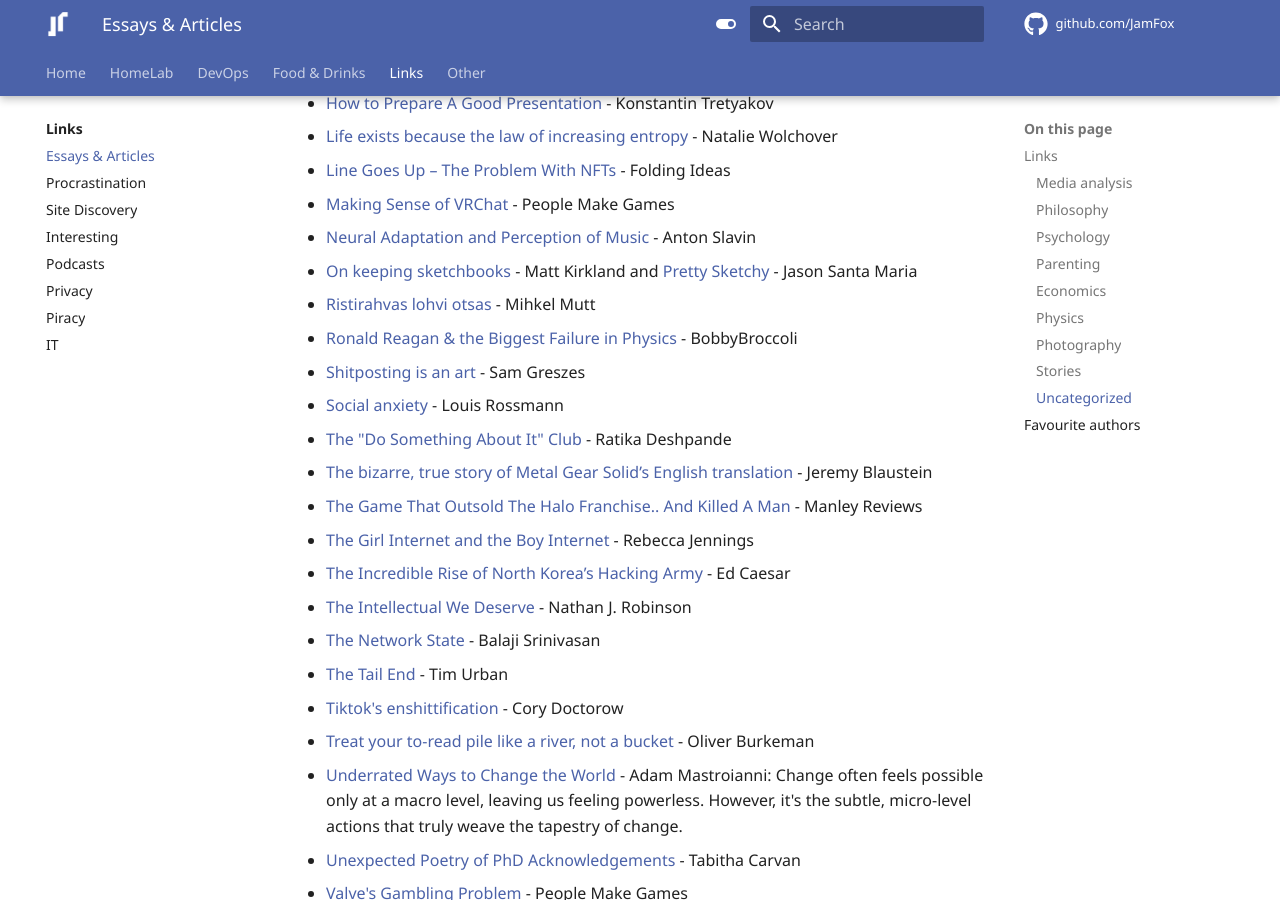
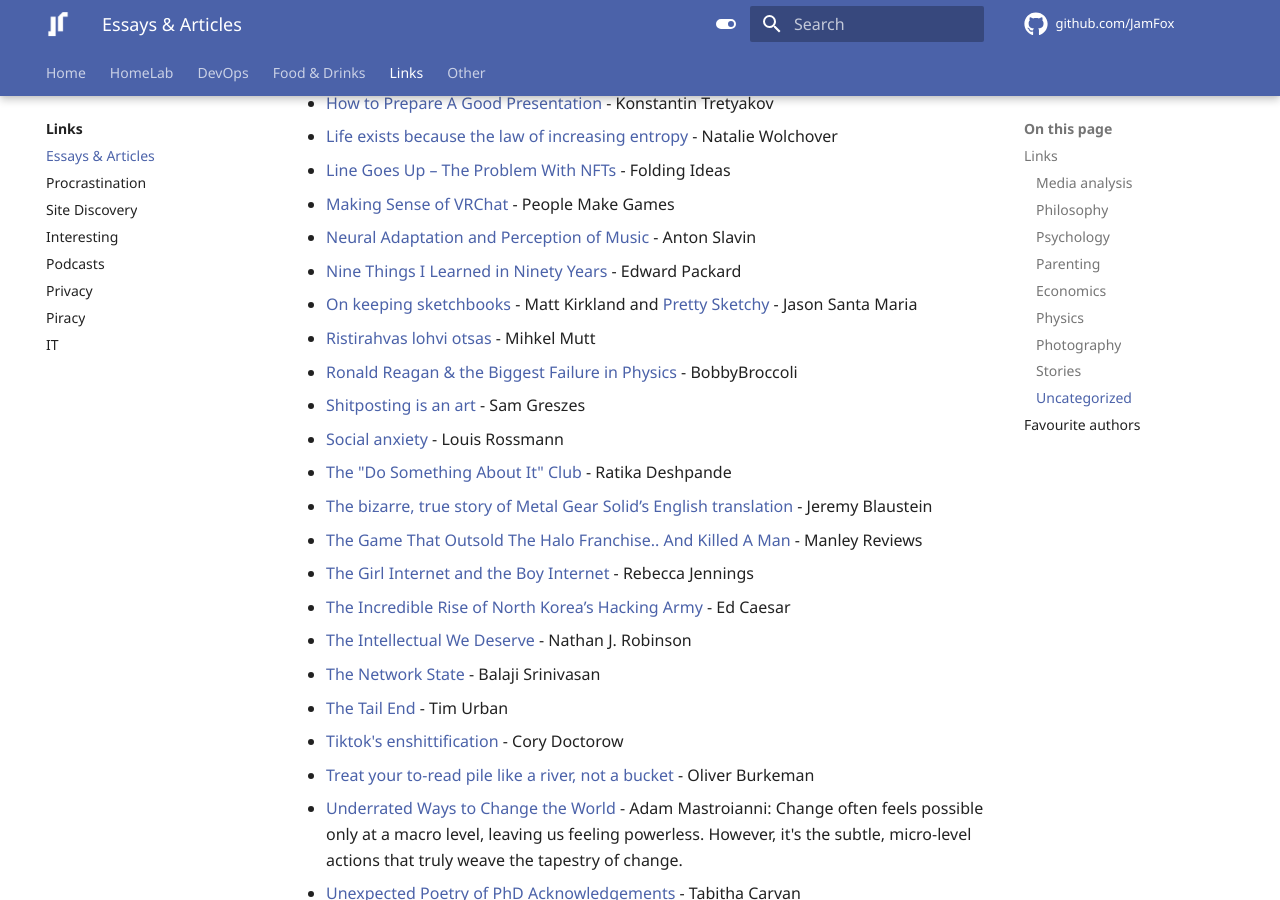
Before and after one commit to JamFox/docs.jamfox.dev, an MkDocs documentation site: the page built from docs/content/links/essays.md, in a window 1280 px wide and 900 px high, scrolled down 4561 px. Built offline with MkDocs 1.6.1 and Material for MkDocs 9.7.7, drawn with Linux system fonts in a browser that asks for light colours; comment, search, counter and statistics services are not loaded.

Commit message:
add linsk

```diff
--- a/docs/content/links/essays.md
+++ b/docs/content/links/essays.md
@@ -122,6 +122,7 @@ title: "Essays & Articles"
 - [Line Goes Up – The Problem With NFTs](https://youtu.be/YQ_xWvX1n9g) - Folding Ideas
 - [Making Sense of VRChat](https://youtu.be/4PHT-zBxKQQ) - People Make Games
 - [Neural Adaptation and Perception of Music](https://blog.slavin.ee/posts/neural-adaptation-and-perception-of-music/) - Anton Slavin
+- [Nine Things I Learned in Ninety Years](https://edwardpackard.com/wp-content/uploads/2025/09/Nine-Things-I-Learned-in-Ninety-Years.pdf) - Edward Packard
 - [On keeping sketchbooks](https://attainablefelicity.mattkirkland.com/20230822/Sketchbooks.html) - Matt Kirkland and [Pretty Sketchy](https://v4.jasonsantamaria.com/articles/pretty-sketchy/) - Jason Santa Maria
 - [Ristirahvas lohvi otsas](https://www.err.ee/1609194133/mihkel-mutt-ristirahvas-lohvi-otsas) - Mihkel Mutt
 - [Ronald Reagan & the Biggest Failure in Physics](https://youtu.be/ivVzGpznw1U) - BobbyBroccoli
```
Also changed, not shown: docs/content/links/sites.md (+1 -0 lines).
